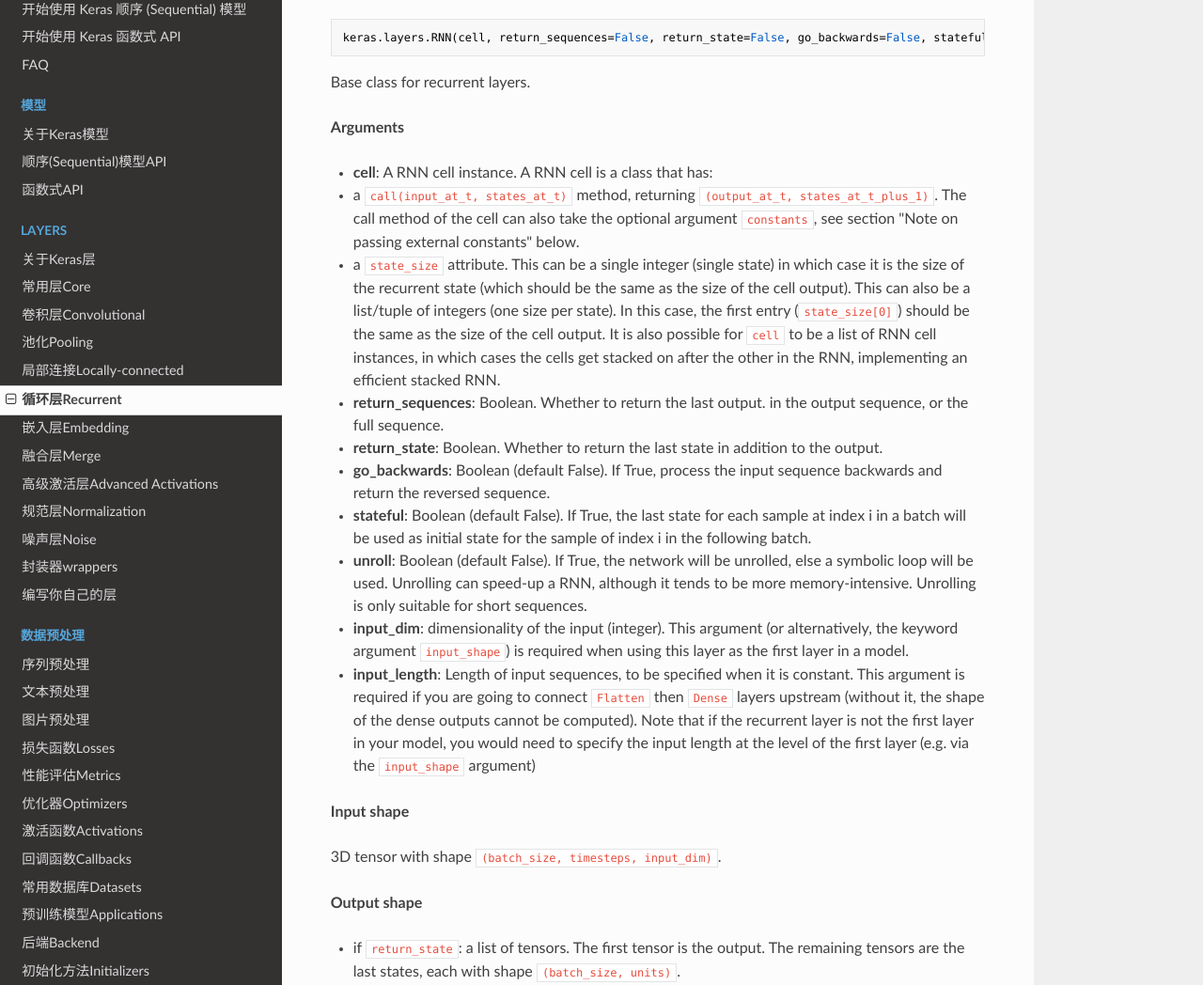
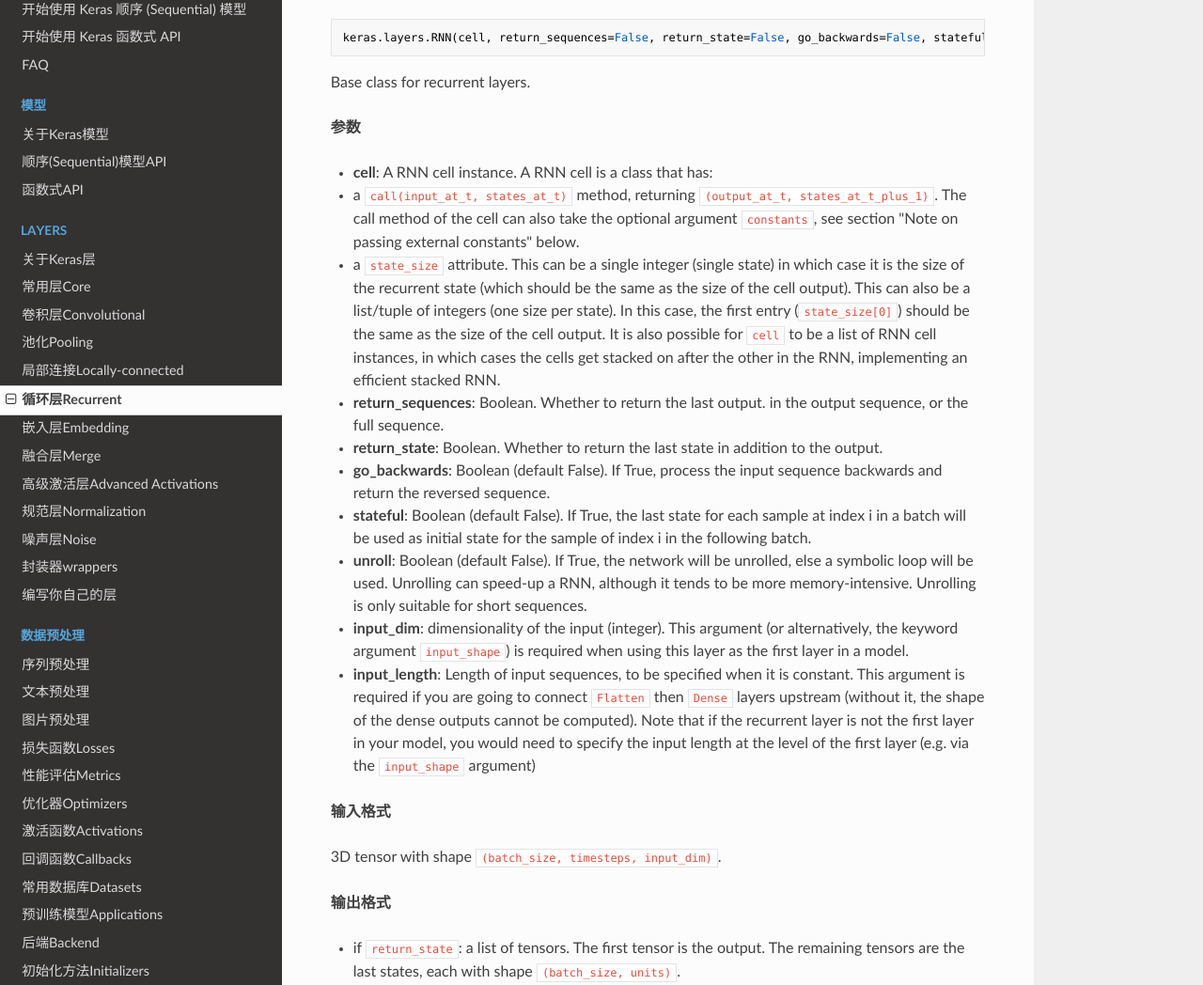
Before and after one commit to keras-team/keras-docs-zh, an MkDocs documentation site: the page built from sources/layers/recurrent.md, in a window 1280 px wide and 1400 px high. Shown: the part 134-1182 px from the top of the window at 94% size. Built offline with MkDocs 1.6.1, drawn with Linux system fonts in a browser that asks for light colours; nearby versions of some CDN libraries; old or Windows-style settings are respelled for this version of MkDocs; some of the changed text lies outside the part shown.

Commit message:
Update recurrent.md

````diff
--- a/sources/layers/recurrent.md
+++ b/sources/layers/recurrent.md
@@ -7,7 +7,7 @@ keras.layers.RNN(cell, return_sequences=False, return_state=False, go_backwards=
 
 Base class for recurrent layers.
 
-__Arguments__
+__参数__
 
 - __cell__: A RNN cell instance. A RNN cell is a class that has:
 - a `call(input_at_t, states_at_t)` method, returning
@@ -55,11 +55,11 @@ in your model, you would need to specify the input length
 at the level of the first layer
 (e.g. via the `input_shape` argument)
 
-__Input shape__
+__输入格式__
 
 3D tensor with shape `(batch_size, timesteps, input_dim)`.
 
-__Output shape__
+__输出格式__
 
 - if `return_state`: a list of tensors. The first tensor is
 the output. The remaining tensors are the last states,
@@ -173,7 +173,7 @@ keras.layers.SimpleRNN(units, activation='tanh', use_bias=True, kernel_initializ
 
 Fully-connected RNN where the output is to be fed back to input.
 
-__Arguments__
+__参数__
 
 - __units__: Positive integer, dimensionality of the output space.
 - __activation__: Activation function to use
@@ -243,7 +243,7 @@ keras.layers.GRU(units, activation='tanh', recurrent_activation='hard_sigmoid',
 
 Gated Recurrent Unit - Cho et al. 2014.
 
-__Arguments__
+__参数__
 
 - __units__: Positive integer, dimensionality of the output space.
 - __activation__: Activation function to use
@@ -311,7 +311,7 @@ Unrolling can speed-up a RNN,
 although it tends to be more memory-intensive.
 Unrolling is only suitable for short sequences.
 
-__References__
+__参考文献__
 
 - [On the Properties of Neural Machine Translation: Encoder-Decoder Approaches](https://arxiv.org/abs/1409.1259)
 - [Empirical Evaluation of Gated Recurrent Neural Networks on Sequence Modeling](http://arxiv.org/abs/1412.3555v1)
@@ -328,7 +328,7 @@ keras.layers.LSTM(units, activation='tanh', recurrent_activation='hard_sigmoid',
 
 Long-Short Term Memory layer - Hochreiter 1997.
 
-__Arguments__
+__参数__
 
 - __units__: Positive integer, dimensionality of the output space.
 - __activation__: Activation function to use
@@ -400,7 +400,7 @@ Unrolling can speed-up a RNN,
 although it tends to be more memory-intensive.
 Unrolling is only suitable for short sequences.
 
-__References__
+__参考文献__
 
 - [Long short-term memory](http://www.bioinf.jku.at/publications/older/2604.pdf) (original 1997 paper)
 - [Learning to forget: Continual prediction with LSTM](http://www.mitpressjournals.org/doi/pdf/10.1162/089976600300015015)
@@ -421,7 +421,7 @@ Convolutional LSTM.
 It is similar to an LSTM layer, but the input transformations
 and recurrent transformations are both convolutional.
 
-__Arguments__
+__参数__
 
 - __filters__: Integer, the dimensionality of the output space
 (i.e. the number output of filters in the convolution).
@@ -500,7 +500,7 @@ the linear transformation of the inputs.
 Fraction of the units to drop for
 the linear transformation of the recurrent state.
 
-__Input shape__
+__输入格式__
 
 - if data_format='channels_first'
 5D tensor with shape:
@@ -509,7 +509,7 @@ __Input shape__
 5D tensor with shape:
 `(samples,time, rows, cols, channels)`
 
-__Output shape__
+__输出格式__
 
 - if `return_sequences`
 - if data_format='channels_first'
@@ -528,11 +528,11 @@ __Output shape__
 where o_row and o_col depend on the shape of the filter and
 the padding
 
-__Raises__
+__异常__
 
 - __ValueError__: in case of invalid constructor arguments.
 
-__References__
+__参考文献__
 
 - [Convolutional LSTM Network: A Machine Learning Approach for
 Precipitation Nowcasting](http://arxiv.org/abs/1506.04214v1)
@@ -550,7 +550,7 @@ keras.layers.SimpleRNNCell(units, activation='tanh', use_bias=True, kernel_initi
 
 Cell class for SimpleRNN.
 
-__Arguments__
+__参数__
 
 - __units__: Positive integer, dimensionality of the output space.
 - __activation__: Activation function to use
@@ -601,7 +601,7 @@ keras.layers.GRUCell(units, activation='tanh', recurrent_activation='hard_sigmoi
 
 Cell class for the GRU layer.
 
-__Arguments__
+__参数__
 
 - __units__: Positive integer, dimensionality of the output space.
 - __activation__: Activation function to use
@@ -661,7 +661,7 @@ keras.layers.LSTMCell(units, activation='tanh', recurrent_activation='hard_sigmo
 
 Cell class for the LSTM layer.
 
-__Arguments__
+__参数__
 
 - __units__: Positive integer, dimensionality of the output space.
 - __activation__: Activation function to use
@@ -727,11 +727,11 @@ Wrapper allowing a stack of RNN cells to behave as a single cell.
 
 Used to implement efficient stacked RNNs.
 
-__Arguments__
+__参数__
 
 - __cells__: List of RNN cell instances.
 
-__Examples__
+__例子__
 
 
 ```python
@@ -758,7 +758,7 @@ Fast GRU implementation backed by [CuDNN](https://developer.nvidia.com/cudnn).
 
 Can only be run on GPU, with the TensorFlow backend.
 
-__Arguments__
+__参数__
 
 - __units__: Positive integer, dimensionality of the output space.
 - __kernel_initializer__: Initializer for the `kernel` weights matrix,
@@ -810,7 +810,7 @@ Fast LSTM implementation backed by [CuDNN](https://developer.nvidia.com/cudnn).
 
 Can only be run on GPU, with the TensorFlow backend.
 
-__Arguments__
+__参数__
 
 - __units__: Positive integer, dimensionality of the output space.
 - __kernel_initializer__: Initializer for the `kernel` weights matrix,
````
Also changed, not shown: other parts of sources/layers/recurrent.md (+1 -1 lines).
